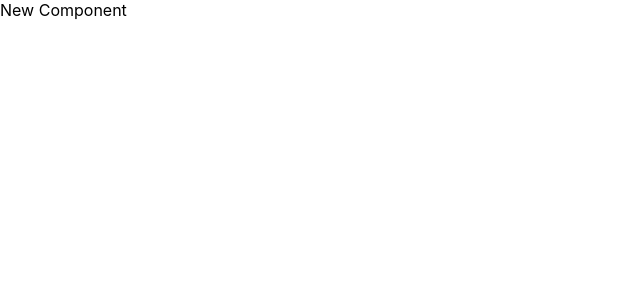
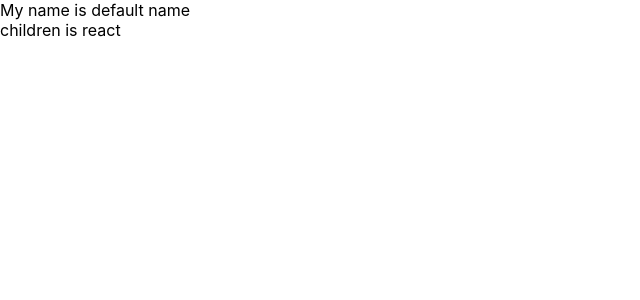
Before and after one commit to choisaelim/react-study, a React (Create React App) app in the folder hello-react/: page / in a window 1280 px wide. Shown: the top 300 px of the page, without its empty margins (0-640 px from the left). Built offline with nearby package versions, Linux system fonts and the light colour scheme.

Commit message:
props 연습

```diff
--- a/hello-react/src/App.js
+++ b/hello-react/src/App.js
@@ -2,7 +2,7 @@ import React from 'react';
 import MyComponent from './MyComponent';
 
 const App = () => {
-  return <MyComponent/>;
+  return <MyComponent>react</MyComponent>;
 };
 
 export default App;
--- a/hello-react/src/MyComponent.js
+++ b/hello-react/src/MyComponent.js
@@ -1,8 +1,18 @@
 import React from 'react';
 
 //export 연습
-const MyComponent = () => {
-    return <div> New Component </div>;
+const MyComponent = props => {
+    //props 추가
+    const {name, children} = props;
+    return (
+        <div> My name is {name} <br/>
+            children is {children}
+        </div>
+    );
+}
+
+MyComponent.defaultProps = {
+    name : 'default name'
 }
 
 export default MyComponent;
```
